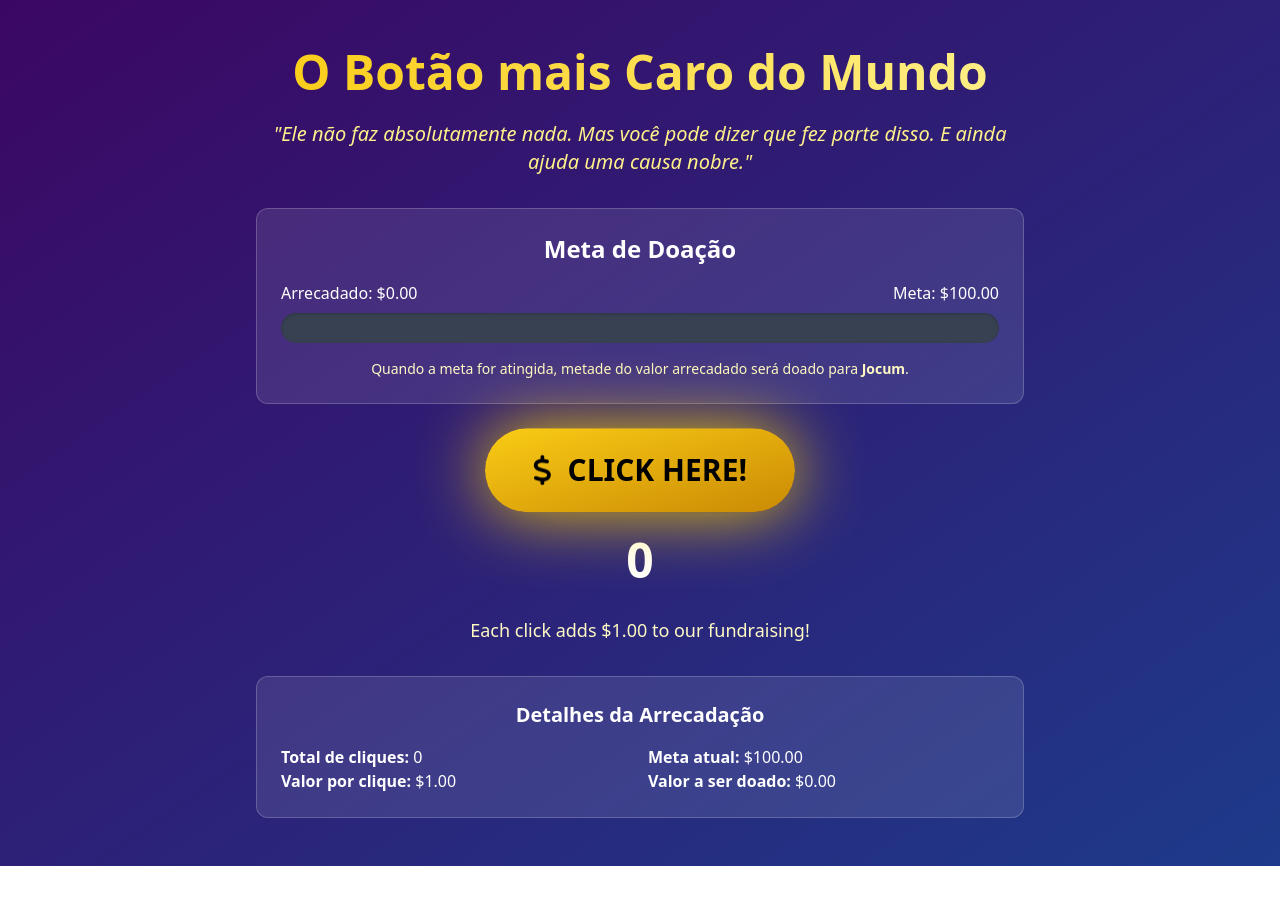
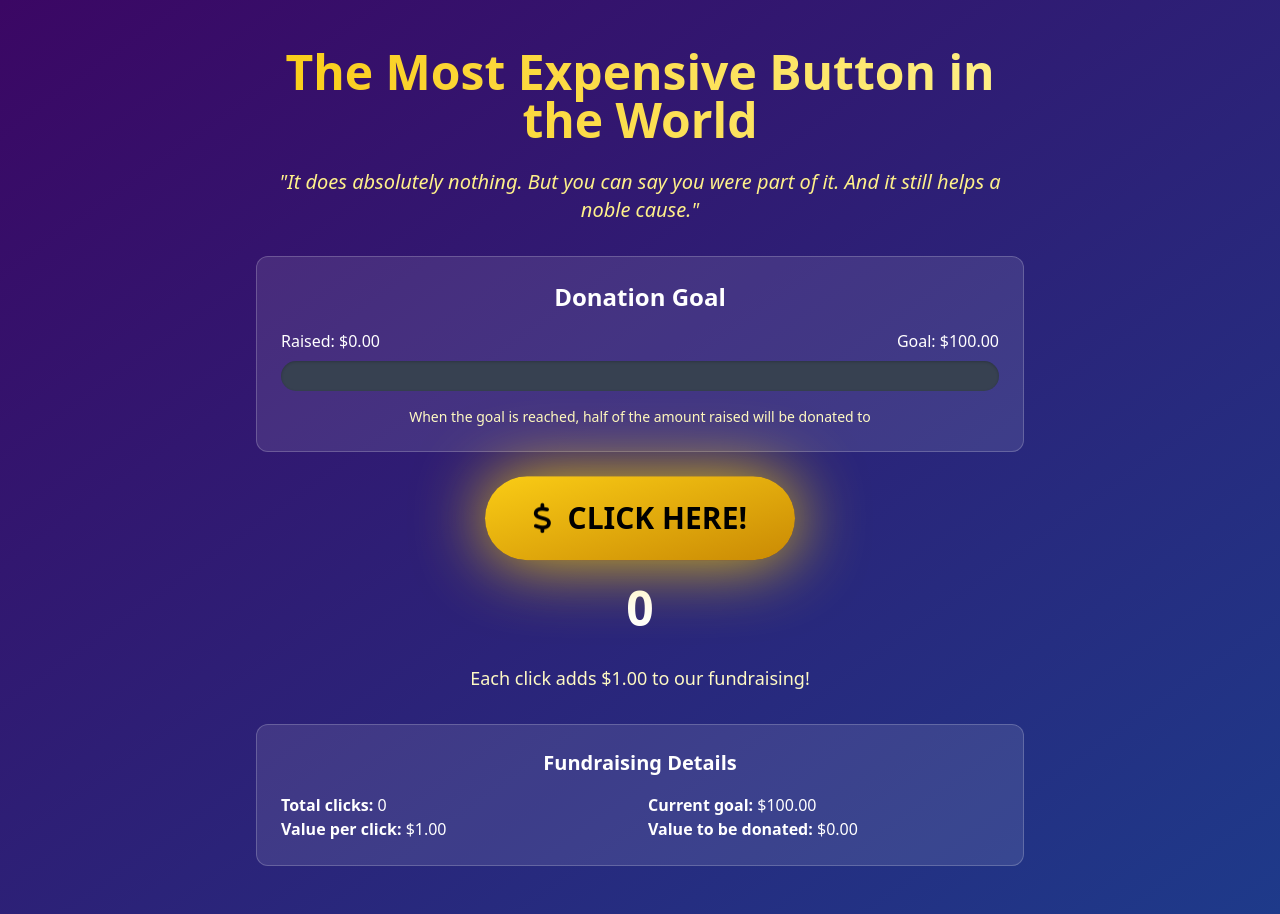
Before and after one commit to nicholasleal0/the-most-expensive-button, a website: page public/index.html in a window 1280 px wide. Before the commit the page ends 866 px from the top, so only its background shows below. Drawn offline with Linux system fonts and the light colour scheme; no server answers.

Commit message:
Fix translation system: add missing IDs, improve translation function, fix PIX display for Brazilian users

```diff
--- a/public/index.html
+++ b/public/index.html
@@ -167,28 +167,28 @@
 
     <div class="container mx-auto px-4 py-12">
         <div class="max-w-3xl mx-auto text-center">
-            <h1 class="text-4xl md:text-5xl font-bold mb-6 text-transparent bg-clip-text bg-gradient-to-r from-yellow-400 to-yellow-200">
+            <h1 id="main-title" class="text-4xl md:text-5xl font-bold mb-6 text-transparent bg-clip-text bg-gradient-to-r from-yellow-400 to-yellow-200">
                 O Botão mais Caro do Mundo
             </h1>
 
-            <p class="text-lg md:text-xl mb-8 text-yellow-200 italic">
+            <p id="subtitle" class="text-lg md:text-xl mb-8 text-yellow-200 italic">
                 "Ele não faz absolutamente nada. Mas você pode dizer que fez parte disso. E ainda ajuda uma causa nobre."
             </p>
 
             <div class="bg-white/10 backdrop-blur-sm rounded-xl p-6 mb-8 border border-white/20">
-                <h2 class="text-2xl font-semibold mb-4">Meta de Doação</h2>
+                <h2 id="donation-goal-title" class="text-2xl font-semibold mb-4">Meta de Doação</h2>
 
                 <div class="mb-4">
                     <div class="flex justify-between mb-2">
-                        <span>Arrecadado: $<span id="total-raised">0.00</span></span>
-                        <span>Meta: $<span id="click-goal">100.00</span></span>
+                        <span id="raised-label">Arrecadado: $<span id="total-raised">0.00</span></span>
+                        <span id="goal-label">Meta: $<span id="click-goal">100.00</span></span>
                     </div>
                     <div class="progress-bar bg-gray-700">
                         <div id="progress-fill" class="progress-fill" style="width: 0%"></div>
                     </div>
                 </div>
 
-                <p class="text-sm text-yellow-100">
+                <p id="donation-message" class="text-sm text-yellow-100">
                     Quando a meta for atingida, metade do valor arrecadado será doado para <span id="charity-name" class="font-bold">Jocum</span>.
                 </p>
             </div>
@@ -222,15 +222,15 @@
             </div>
 
             <div class="bg-white/10 backdrop-blur-sm rounded-xl p-6 border border-white/20">
-                <h3 class="text-xl font-semibold mb-4">Detalhes da Arrecadação</h3>
+                <h3 id="details-title" class="text-xl font-semibold mb-4">Detalhes da Arrecadação</h3>
                 <div class="grid grid-cols-1 md:grid-cols-2 gap-4 text-left">
                     <div>
-                        <p><span class="font-bold">Total de cliques:</span> <span id="total-clicks">0</span></p>
-                        <p><span class="font-bold">Valor por clique:</span> <span id="value-per-click">$1.00</span></p>
+                        <p><span class="font-bold" id="total-clicks-label">Total de cliques:</span> <span id="total-clicks">0</span></p>
+                        <p><span class="font-bold" id="value-per-click-label">Valor por clique:</span> <span id="value-per-click">$1.00</span></p>
                     </div>
                     <div>
-                        <p><span class="font-bold">Meta atual:</span> $<span id="current-goal">100.00</span></p>
-                        <p><span class="font-bold">Valor a ser doado:</span> $<span id="to-donate">0.00</span></p>
+                        <p><span class="font-bold" id="current-goal-label">Meta atual:</span> $<span id="current-goal">100.00</span></p>
+                        <p><span class="font-bold" id="value-to-donate-label">Valor a ser doado:</span> $<span id="to-donate">0.00</span></p>
                     </div>
                 </div>
             </div>
@@ -539,22 +539,58 @@
         // Initialize translations and PIX section
         function initializeTranslations() {
             // Apply translations to all elements
-            setText('main-title', t.title);
-            setText('subtitle', t.subtitle);
-            setText('donation-goal-title', t.donationGoal);
-            setText('raised-label', t.raised + ': $' + currentData.totalRaised.toFixed(2));
-            setText('goal-label', t.goal + ': $' + currentData.currentGoal.toFixed(2));
-            setText('donation-message', t.donationMessage);
-            setText('button-text', t.buttonText);
-            setText('click-message', t.clickMessage);
-            setText('pix-title', t.pixTitle);
-            setText('pix-instruction', t.pixInstruction);
-            setText('copy-pix-text', t.copyPixText);
-            setText('details-title', t.detailsTitle);
+            const elements = {
+                'main-title': t.title,
+                'subtitle': t.subtitle,
+                'donation-goal-title': t.donationGoal,
+                'donation-message': t.donationMessage,
+                'button-text': t.buttonText,
+                'pix-title': t.pixTitle,
+                'pix-instruction': t.pixInstruction,
+                'copy-pix-text': t.copyPixText,
+                'details-title': t.detailsTitle,
+                'total-clicks-label': t.totalClicks,
+                'value-per-click-label': t.valuePerClick,
+                'current-goal-label': t.currentGoal,
+                'value-to-donate-label': t.valueToDonate
+            };
+
+            // Apply translations
+            Object.keys(elements).forEach(id => {
+                const element = document.getElementById(id);
+                if (element) {
+                    element.textContent = elements[id];
+                }
+            });
+
+            // Update labels with dynamic content
+            updateLabelsWithData();
 
             // Show PIX section only for Brazilian users
             if (lang === 'pt') {
-                document.getElementById('pix-section').style.display = 'block';
+                const pixSection = document.getElementById('pix-section');
+                if (pixSection) {
+                    pixSection.style.display = 'block';
+                }
+            }
+        }
+
+        // Update labels with current data
+        function updateLabelsWithData() {
+            const raisedLabel = document.getElementById('raised-label');
+            const goalLabel = document.getElementById('goal-label');
+            const clickMessage = document.getElementById('click-message');
+
+            if (raisedLabel) {
+                raisedLabel.innerHTML = `${t.raised}: $<span id="total-raised">${currentData.totalRaised.toFixed(2)}</span>`;
+            }
+            if (goalLabel) {
+                goalLabel.innerHTML = `${t.goal}: $<span id="click-goal">${currentData.currentGoal.toFixed(2)}</span>`;
+            }
+            if (clickMessage) {
+                const currency = currentData.currency === 'BRL' ? 'R$' : '$';
+                const amount = (currentData.amount / 100).toFixed(2);
+                clickMessage.innerHTML = t.clickMessage.replace('$1.00', `${currency}${amount}`);
             }
         }
 
```
